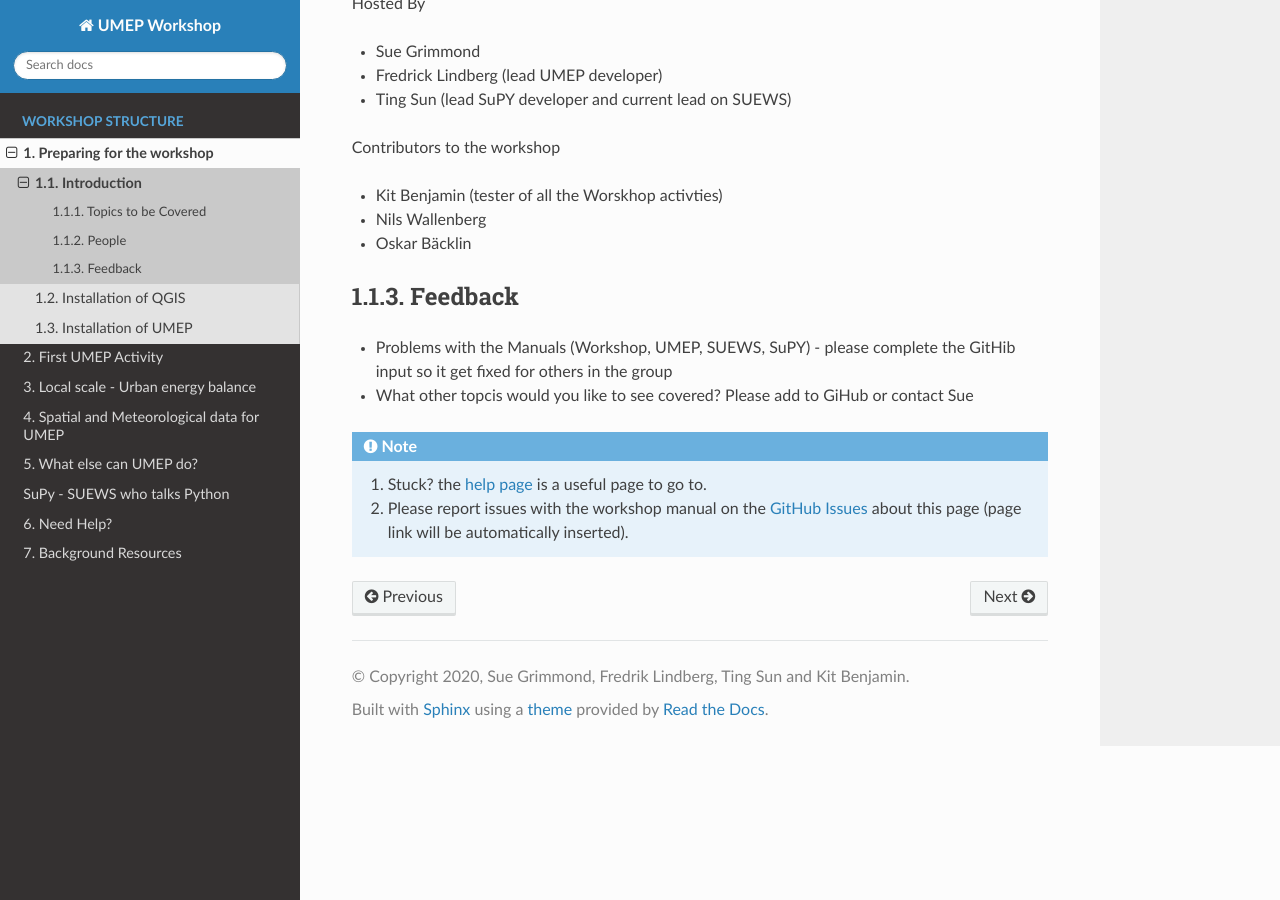
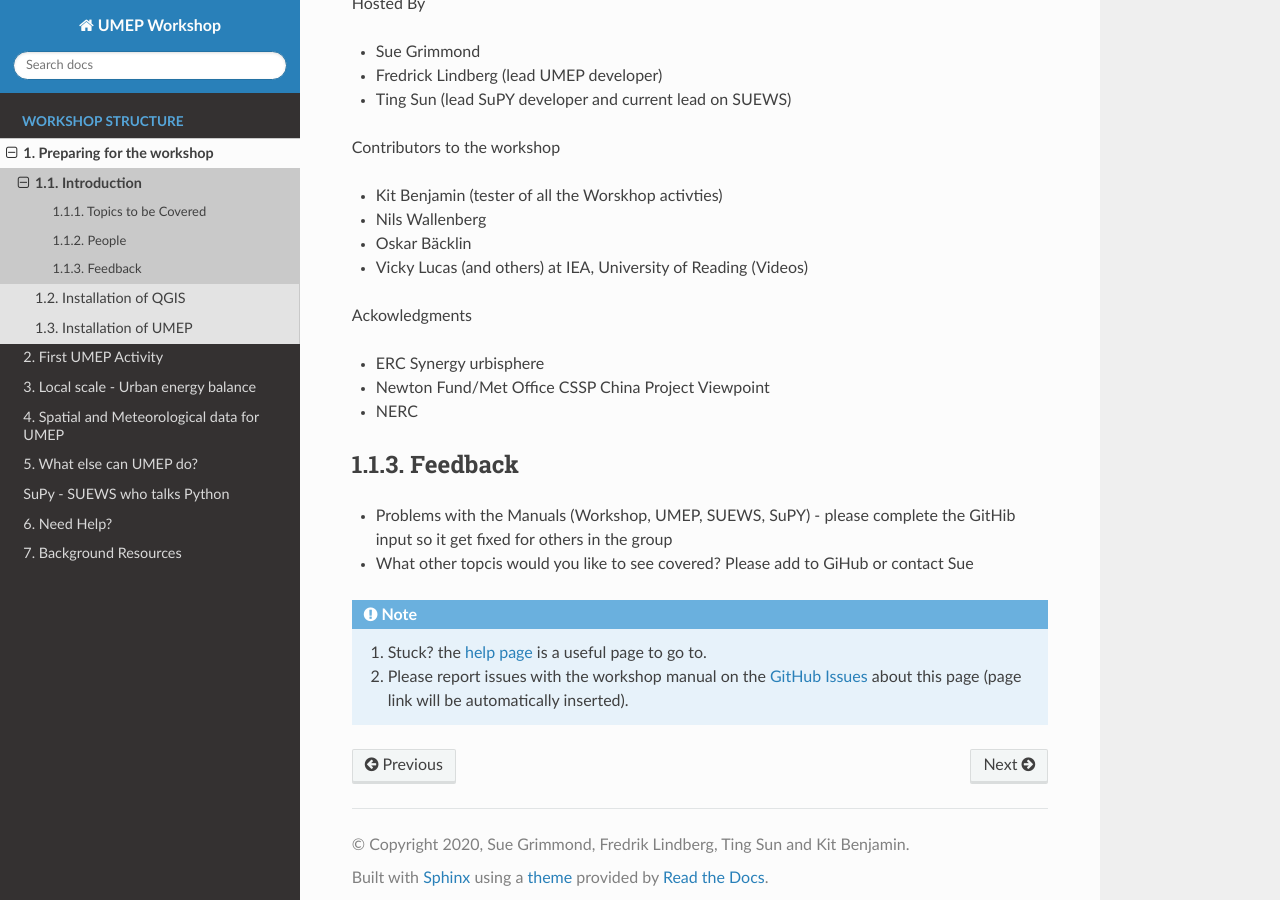
Before and after one commit to Urban-Meteorology-Reading/UMEP-Workshop, a Sphinx documentation site: the page built from source/Prepare/Intro1.rst, in a window 1280 px wide and 900 px high, scrolled down 1655 px. Built offline with Sphinx 7.4.7 and the Read the Docs theme 2.0.0, drawn with Linux system fonts in a browser that asks for light colours.

Commit message:
Update Intro1.rst

```diff
--- a/source/Prepare/Intro1.rst
+++ b/source/Prepare/Intro1.rst
@@ -60,6 +60,14 @@ Contributors to the workshop
 - Kit Benjamin (tester of all the Worskhop activties)
 - Nils Wallenberg
 - Oskar Bäcklin
+- Vicky Lucas (and others) at IEA, University of Reading (Videos)
+
+Ackowledgments
+
+- ERC Synergy urbisphere
+- Newton Fund/Met Office CSSP China Project Viewpoint
+- NERC
+
 
 
 Feedback
```
